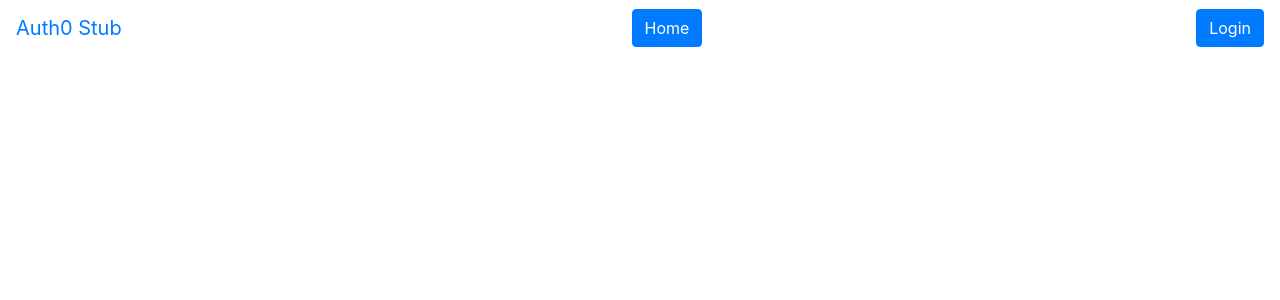
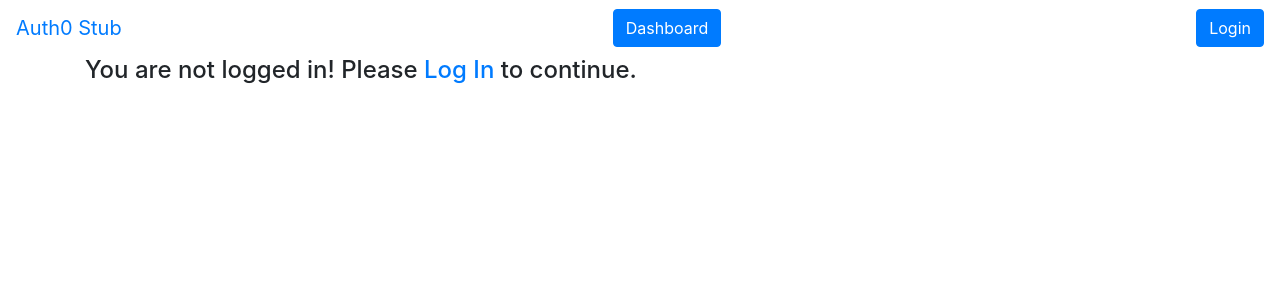
Before and after one commit to EnclaveData/auth0-testing, a React (Create React App) app: page /dashboard in a window 1280 px wide. Shown: the top 300 px of the page. Built offline with nearby package versions, Linux system fonts and the light colour scheme; what auth0-js would draw is missing.

Commit message:
switched Home to Dashboard

```diff
--- a/src/App.js
+++ b/src/App.js
@@ -22,7 +22,7 @@ class App extends Component {
       <div className='App'>
         <Navbar>
           <NavbarBrand href='/'>Auth0 Stub</NavbarBrand>
-          <Button color='primary' onClick={this.goTo.bind(this, 'home')}>Home</Button>
+          <Button color='primary' onClick={this.goTo.bind(this, 'dashboard')}>Dashboard</Button>
           {
             !isAuthenticated() && (
               <Button color='primary' onClick={this.login.bind(this)} >Login</Button>
--- /dev/null
+++ b/src/Dashboard/index.js
@@ -0,0 +1,39 @@
+import React, { Component } from 'react'
+
+class Dashboard extends Component {
+  login () {
+    this.props.auth.login()
+  }
+
+  render () {
+    const { isAuthenticated } = this.props.auth
+    return (
+      <div className='container'>
+        {
+          isAuthenticated() && (
+            <h4>
+              You are logged in!
+            </h4>
+          )
+        }
+        {
+          !isAuthenticated() && (
+            <h4>
+              You are not logged in! Please{' '}
+              <a
+                style={{ cursor: 'pointer' }}
+                onClick={this.login.bind(this)}
+                href='http://localhost:3000/home'
+              >
+                Log In
+              </a>
+              {' '}to continue.
+            </h4>
+          )
+        }
+      </div>
+    )
+  }
+}
+
+export default Dashboard
--- a/src/routes.js
+++ b/src/routes.js
@@ -1,7 +1,7 @@
 import React from 'react'
 import { Redirect, Route, Router } from 'react-router-dom'
 import App from './App'
-import Home from './Home'
+import Dashboard from './Dashboard'
 import Profile from './Profile'
 import Callback from './Callback'
 import Auth from './Auth'
@@ -20,7 +20,7 @@ export const createMainRoutes = () => {
     <Router history={history}>
       <div>
         <Route path='/' render={(props) => <App auth={auth} {...props} />} />
-        <Route path='/home' render={(props) => <Home auth={auth} {...props} />} />
+        <Route path='/dashboard' render={(props) => <Dashboard auth={auth} {...props} />} />
         <Route path="/profile" render={(props) => (
           !auth.isAuthenticated() ? (
             <Redirect to="/home"/>
```
